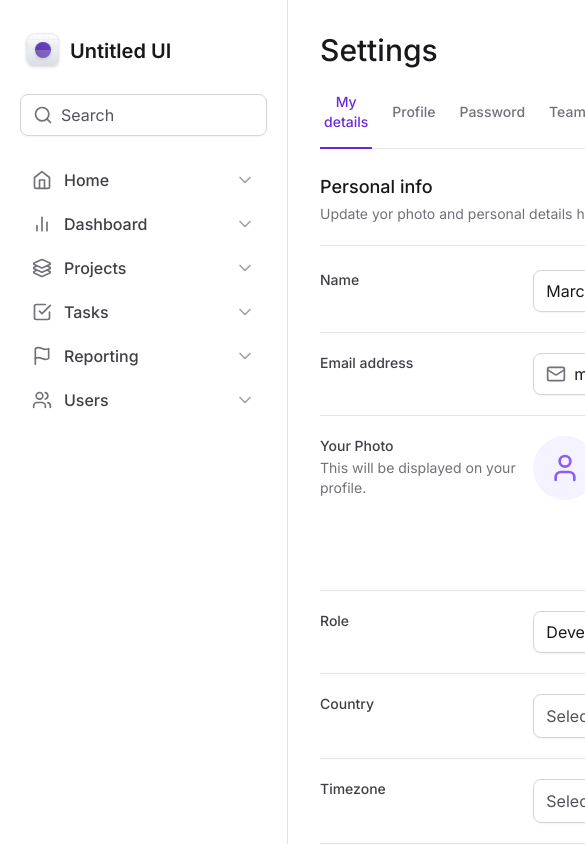
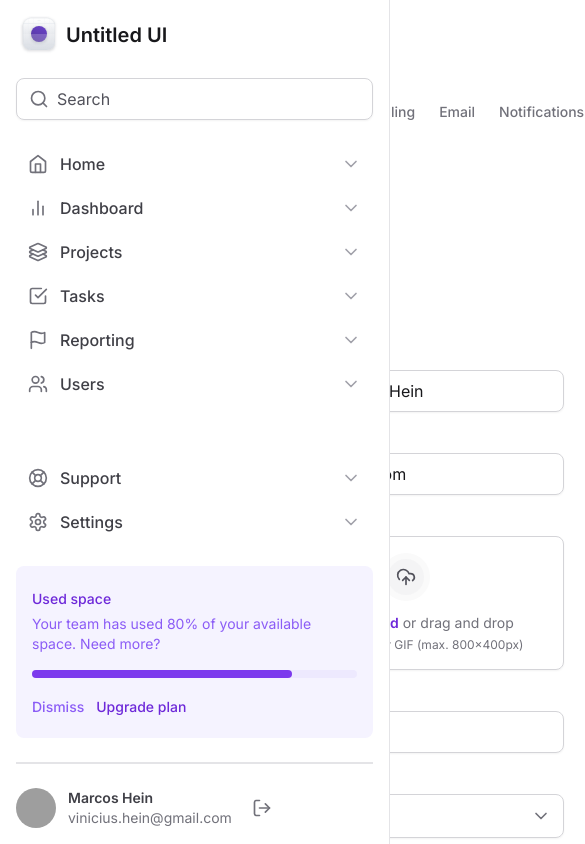
Before and after one commit to marcos-hein/tailwind-next, a Next.js app: page / in a window 390 px wide. Shown: the top 844 px of the page, 585 px wide, since content can reach past the window. Built offline with nearby package versions, Linux system fonts and the light colour scheme; grey boxes are pictures that could not be loaded.

Commit message:
feat: responsive sidebar

```diff
--- a/src/components/Sidebar/index.tsx
+++ b/src/components/Sidebar/index.tsx
@@ -17,7 +17,7 @@
 
 export function Sidebar() {
   return (
-    <aside className="flex flex-col gap-6 border-r border-zinc-200 px-5 py-8">
+    <aside className="fixed bottom-0 left-0 right-0 top-0 z-20 flex flex-col gap-6 border-r border-zinc-200 bg-white p-4 lg:relative lg:right-auto lg:w-80 lg:border-r lg:px-5 lg:py-8">
       <Logo />
 
       <Input.Root>
```
